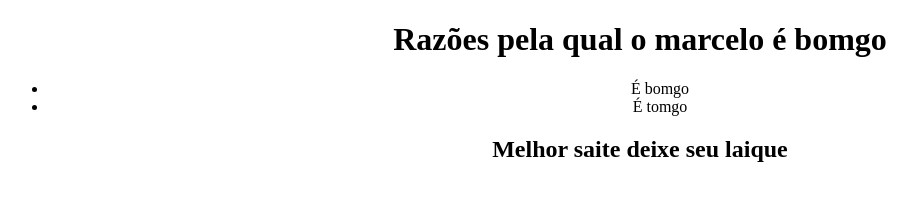
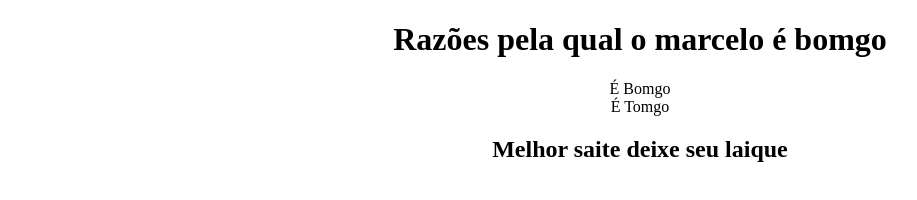
Before and after one commit to Marcelinons/HUBedzinho, a plain HTML site: page index.html in a window 1280 px wide. Shown: the whole page, without its empty margins (0-917 px from the left). Drawn offline with Linux system fonts and the light colour scheme.

Commit message:
ZoarMacelroi

```diff
--- a/index.html
+++ b/index.html
@@ -7,10 +7,8 @@
   <body>
     <div style="text-align: center">
       <h1><b>Razões pela qual o marcelo é bomgo</b></h1>
-      <ul>
-        <li>É bomgo</li>
-        <li>É tomgo</li>
-      </ul>
+      É Bomgo<br>
+      É Tomgo<br>
       <h2><b>Melhor saite deixe seu laique</b></h2>
     </div>
   </body>
```
